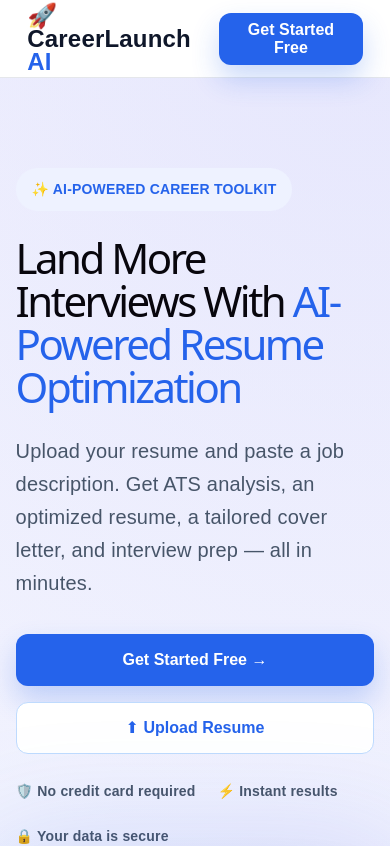
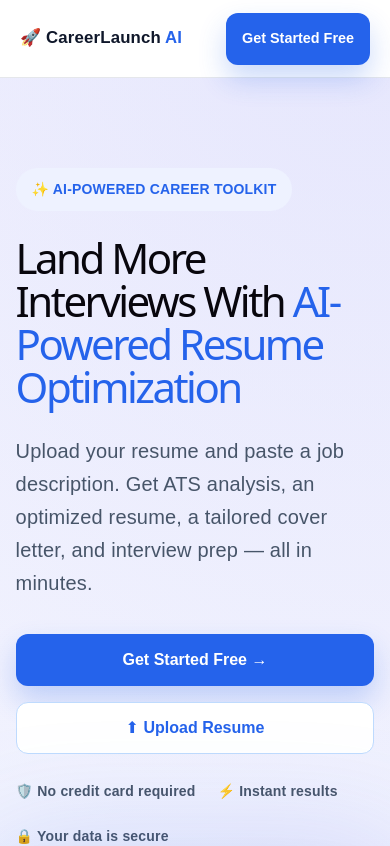
Before and after one commit to rgervacio0803/careerlaunch-ai, a React (Vite) app: page / in a window 390 px wide. Shown: the top 846 px of the page. Built offline with nearby package versions, Linux system fonts and the light colour scheme.

Commit message:
Finalize responsive UI and production polish

```diff
--- a/src/styles/landing.css
+++ b/src/styles/landing.css
@@ -488,3 +488,35 @@
   flex-shrink: 0;
   font-size: 3rem;
 }
+
+@media (max-width: 480px) {
+  .landing-nav {
+    padding: 16px 20px;
+    gap: 12px;
+  }
+
+  .landing-logo {
+    display: flex;
+    align-items: center;
+    gap: 4px;
+    font-size: 1.05rem;
+    line-height: 1;
+    white-space: nowrap;
+  }
+
+  .landing-logo span {
+    display: inline;
+  }
+
+  .landing-links a {
+    display: none;
+  }
+
+  .landing-links button {
+    min-width: 138px;
+    padding: 12px 16px;
+    font-size: 0.9rem;
+    line-height: 1.1;
+    white-space: nowrap;
+  }
+}
--- a/src/styles/optimize.css
+++ b/src/styles/optimize.css
@@ -57,8 +57,7 @@
   border: 1px solid #e5e7eb;
   border-radius: 18px;
   padding: 42px;
-  max-height: 760px;
-  overflow-y: auto;
+
 }
 
 .optimize-page .analysis-actions {
--- a/src/styles/resumeTemplates.css
+++ b/src/styles/resumeTemplates.css
@@ -1558,3 +1558,10 @@
   margin-bottom: 8px;
   line-height: 1.65;
 }
+
+@media (max-width: 480px) {
+  .template-gallery-grid {
+    grid-template-columns: 1fr;
+    gap: 28px;
+  }
+}
--- a/src/styles/wizard.css
+++ b/src/styles/wizard.css
@@ -437,3 +437,23 @@
 .large-upload-box.dragging h3 {
   color: #1d4ed8;
 }
+
+@media (max-width: 480px) {
+  .steps {
+    gap: 8px;
+  }
+
+  .step {
+    min-width: 0;
+  }
+
+  .step p {
+    display: none;
+  }
+
+  .step span {
+    width: 38px;
+    height: 38px;
+    font-size: 0.95rem;
+  }
+}
```
